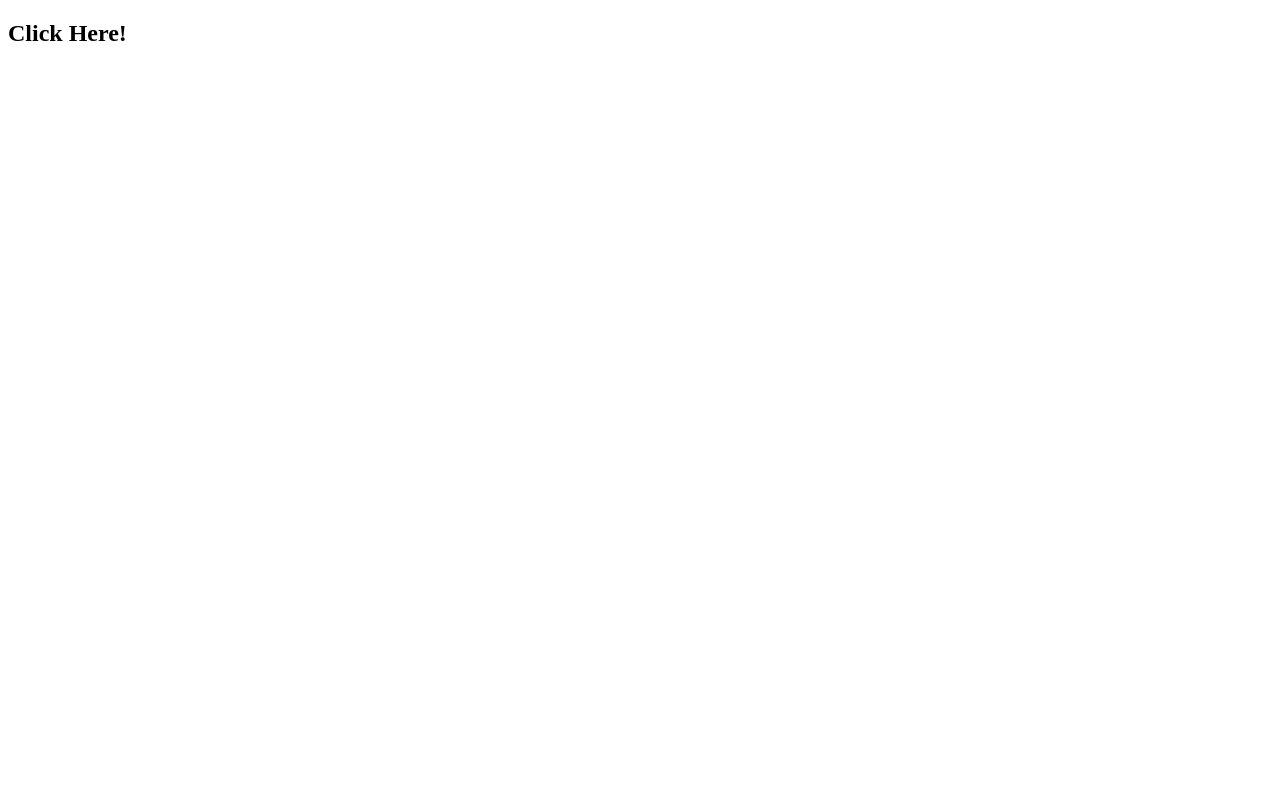
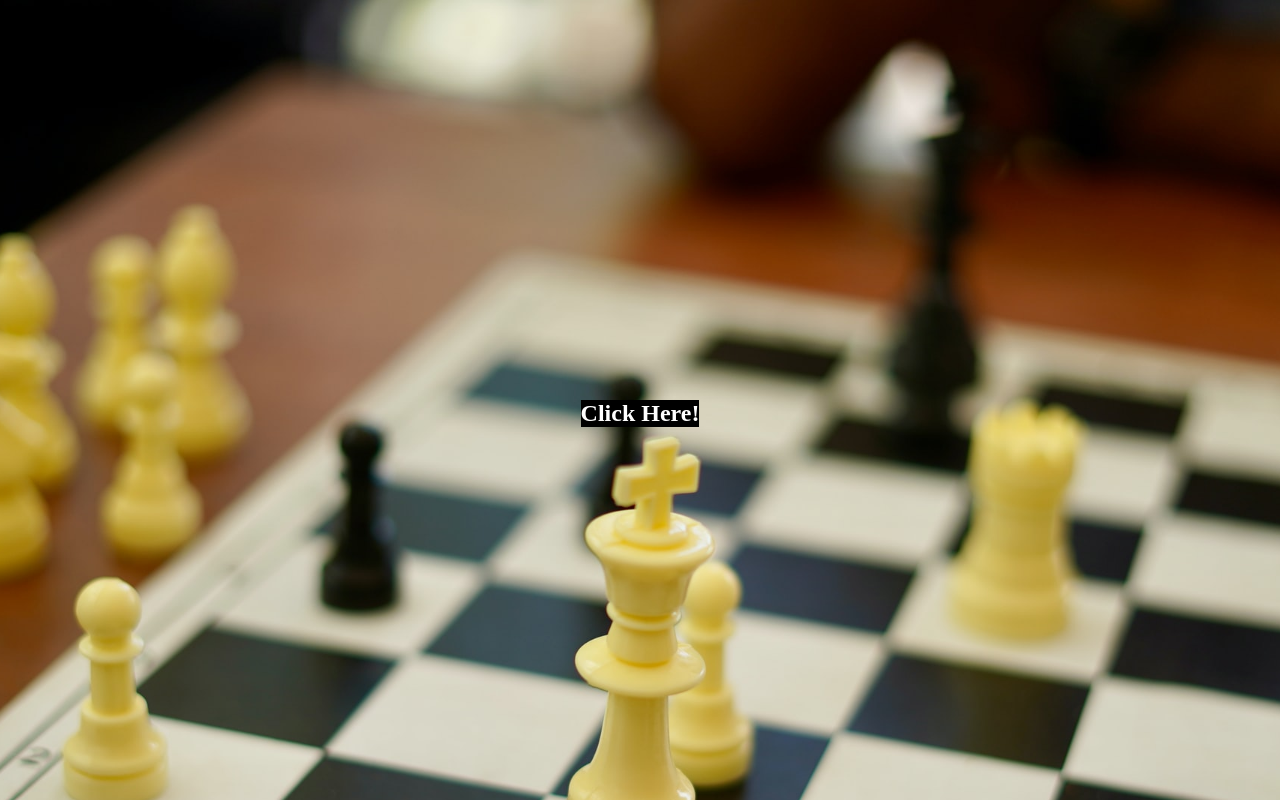
Before and after one commit to danielquevauvilliers/Responsive-club-website, a plain HTML site: page index.html in a window 1280 px wide. Shown: the top 800 px of the page. Drawn offline with Linux system fonts and the light colour scheme.

Commit message:
ldg page backg img and posn of h1

```diff
--- a/resources/css/styles.css
+++ b/resources/css/styles.css
@@ -1,7 +1,27 @@
 * {
   box-sizing: border-box;
+  margin: 0;
+  padding: 0;
+  text-align: center;
 }
 
 #website {
   display: none;
 }
+
+#landing-screen {
+  display: flex;
+  background-image: url("../images/landing-page.jpg");
+  background-size: cover;
+  background-position: center;
+  background-repeat: no-repeat;
+  height: 1200px;
+  justify-content: center;
+}
+
+#hOne {
+  background-color: black;
+  color: white;
+  position: absolute;
+  top: 50%;
+}
```
Also changed, not shown: index.html (+2 -1 lines), resources/images/landing-page.jpg (renamed from resources/images/praveen-thirumurugan-cQ5RlYQWxQc-unsplash (1).jpg).
